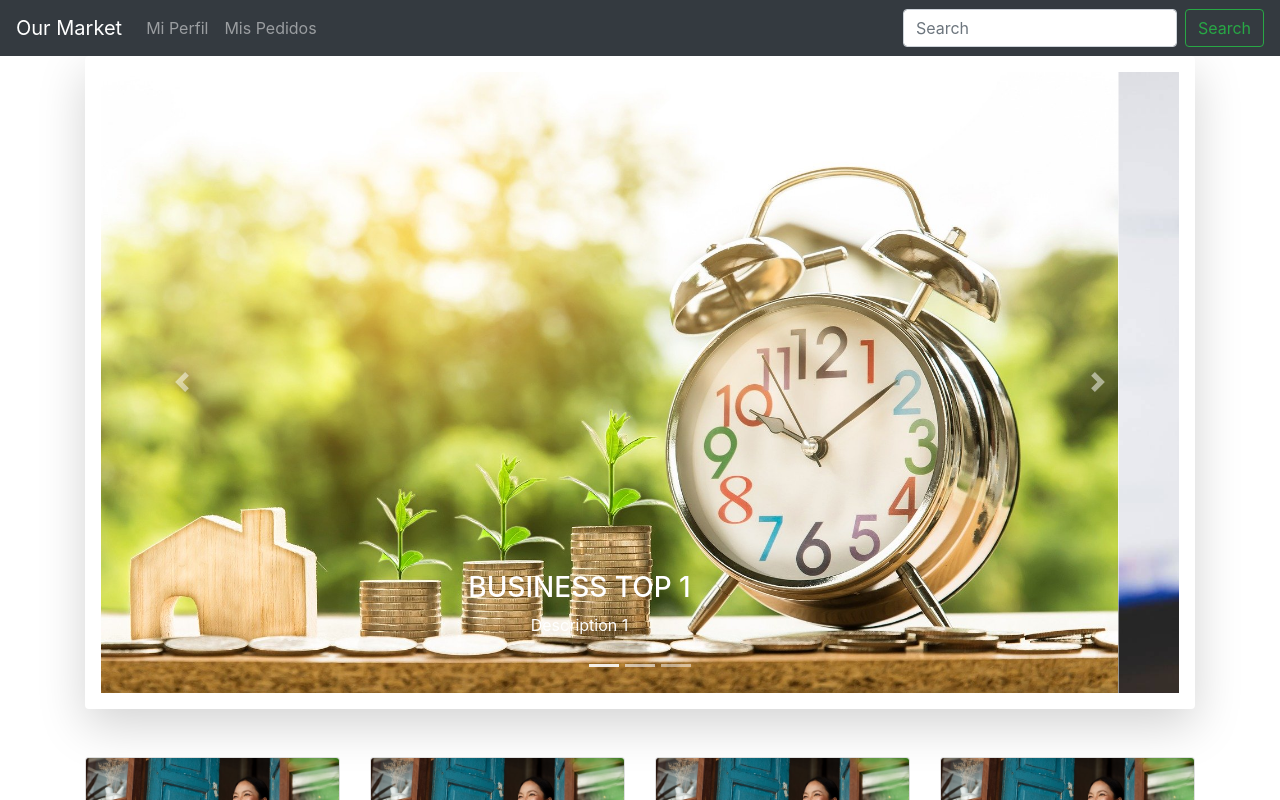
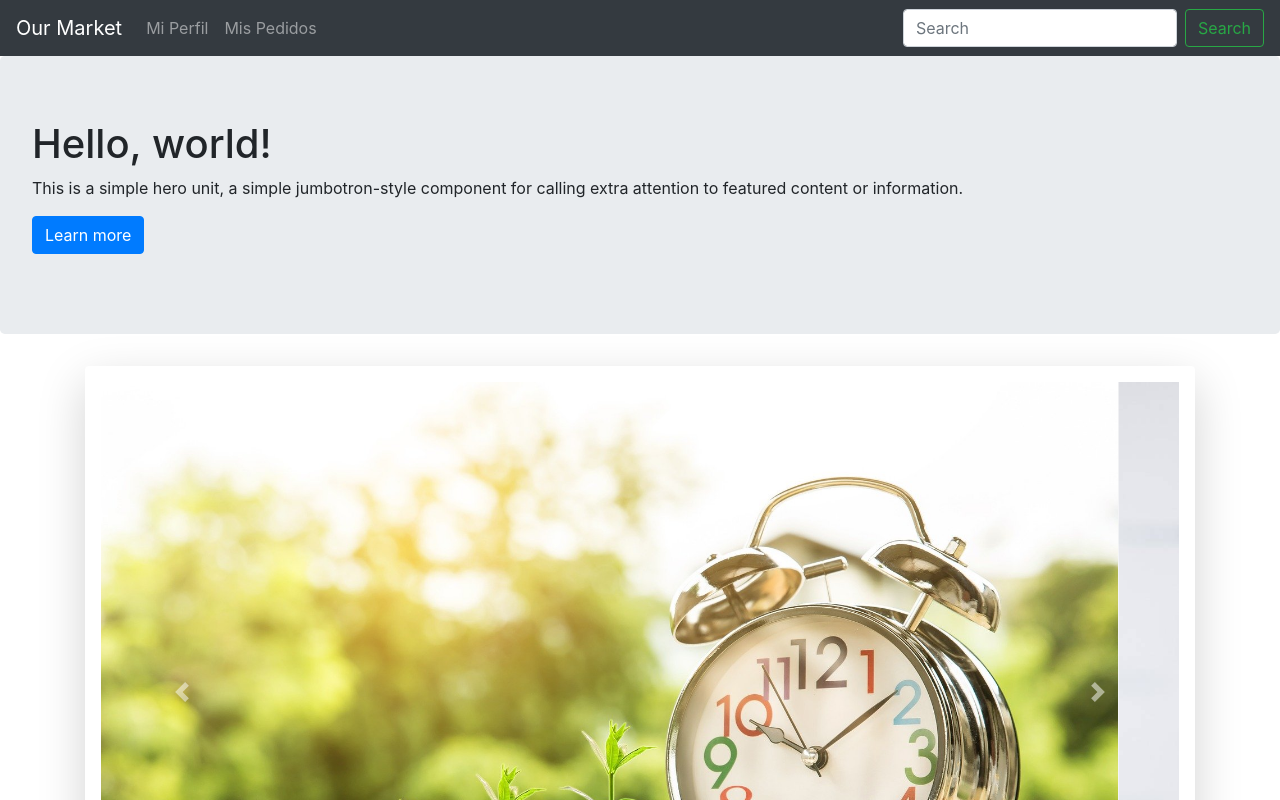
Before and after one commit to andresgobl98/our-market, a React (Create React App) app: page / in a window 1280 px wide. Shown: the top 800 px of the page. Built offline with nearby package versions, Linux system fonts and the light colour scheme.

Commit message:
Jumbotron modified
Jumbotron has been modified

```diff
--- a/src/Components/Home/Home.js
+++ b/src/Components/Home/Home.js
@@ -1,11 +1,13 @@
 import React, { Component } from 'react';
 import Highlights from '../Highlights/Highlights';
 import Dashboard from '../Dashboard/Dashboard';
+import Presentation from '../Presentation/Presentation';
 
 export default class Home extends Component {
     render() {
         return (
             <div>
+                <Presentation />
                 <Highlights />
                 <Dashboard />
             </div>
--- a/src/Components/Presentation/Presentation.js
+++ b/src/Components/Presentation/Presentation.js
@@ -1,11 +1,20 @@
-import React, { Component } from 'react'
+import React, { Component } from 'react';
+import Jumbotron from 'react-bootstrap/Jumbotron';
+import Button from 'react-bootstrap/Button';
 
 export default class Presentation extends Component {
     render() {
         return (
-            <div>
-                <hr>XDDD</hr>
-            </div>
+            <Jumbotron>
+                <h1>Hello, world!</h1>
+                <p>
+                    This is a simple hero unit, a simple jumbotron-style component for calling
+                    extra attention to featured content or information.
+  </p>
+                <p>
+                    <Button variant="primary">Learn more</Button>
+                </p>
+            </Jumbotron>
         )
     }
 }
```
